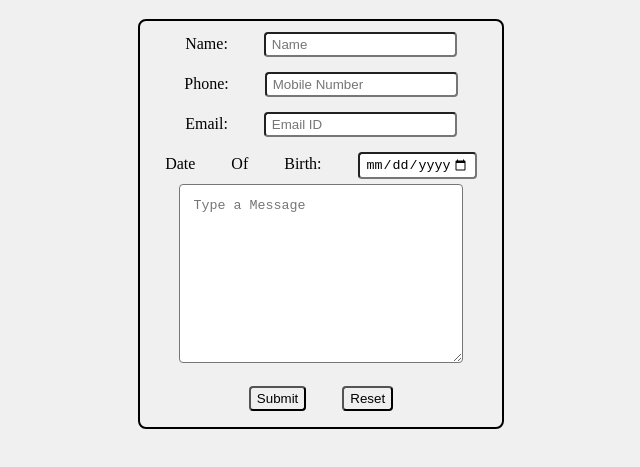
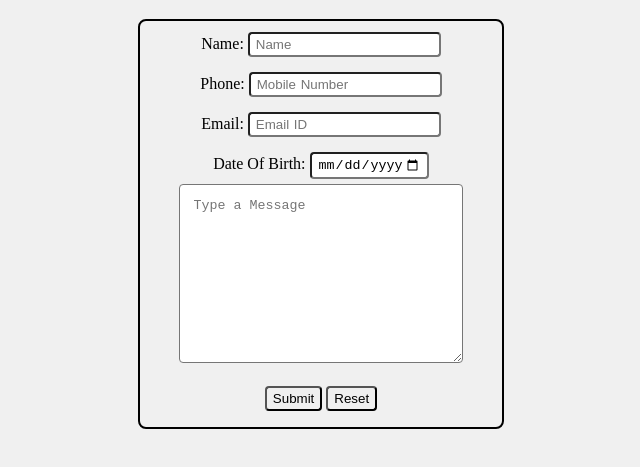
Before and after one commit to BSAbhishek26/simpleform, a plain HTML site: page index.html in a window 1280 px wide. Shown: the part 67-534 px from the top of the page, without its empty margins (319-959 px from the left). Drawn offline with Linux system fonts and the light colour scheme.

Commit message:
Update index.html

```diff
--- a/index.html
+++ b/index.html
@@ -15,6 +15,7 @@
 		justify-items: center;
 		text-align: center;
 		border-radius: 0.3em;
+		word-spacing: 1px;
 	}
 
 	form {
@@ -28,7 +29,6 @@
 		transform: translateX(-50%);
 		text-align: center;
 		border-radius: 0.5em;
-		word-spacing: 2em;
 		height: 400px;
 		width: 350px;
 	}
```
